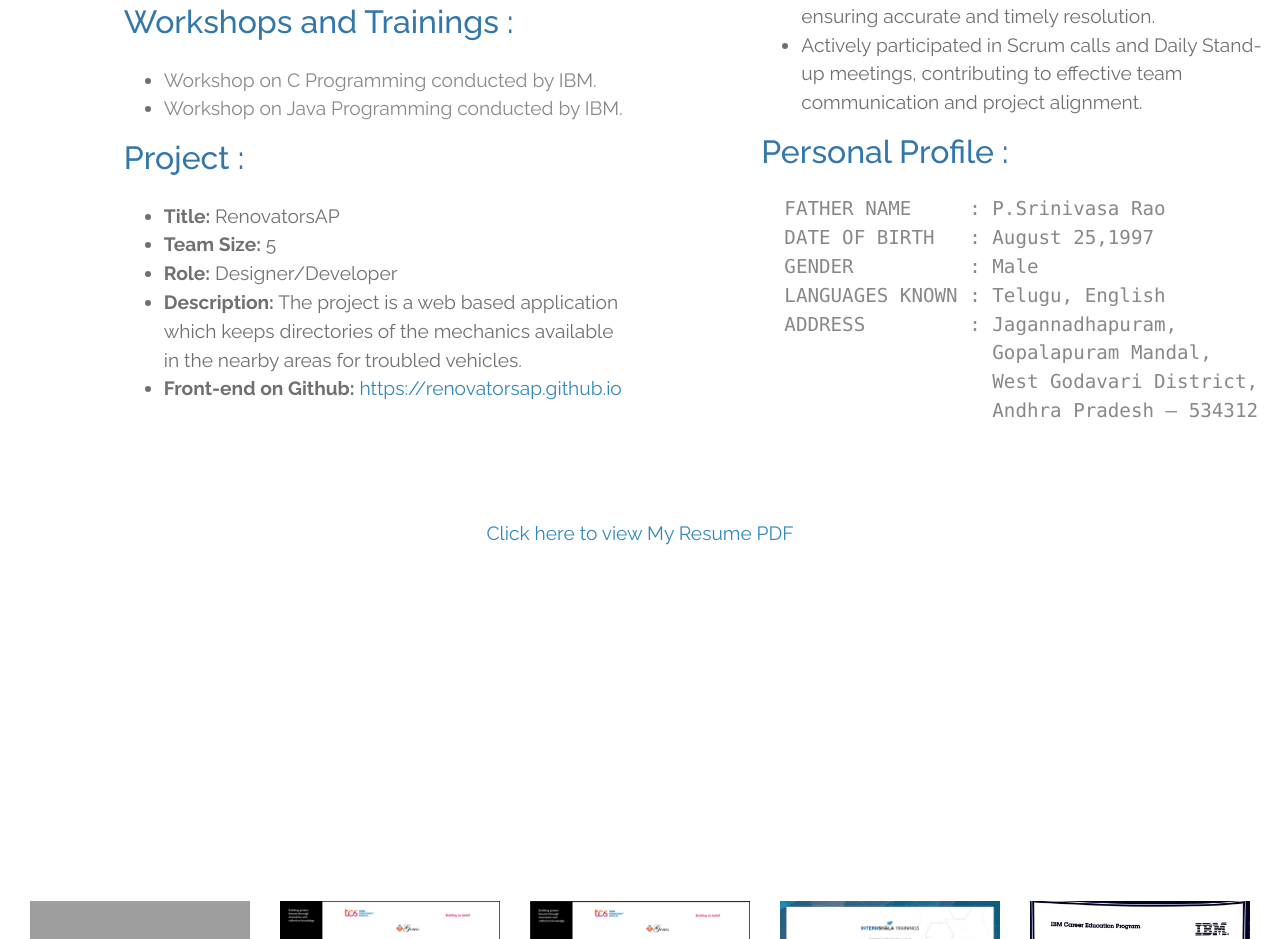
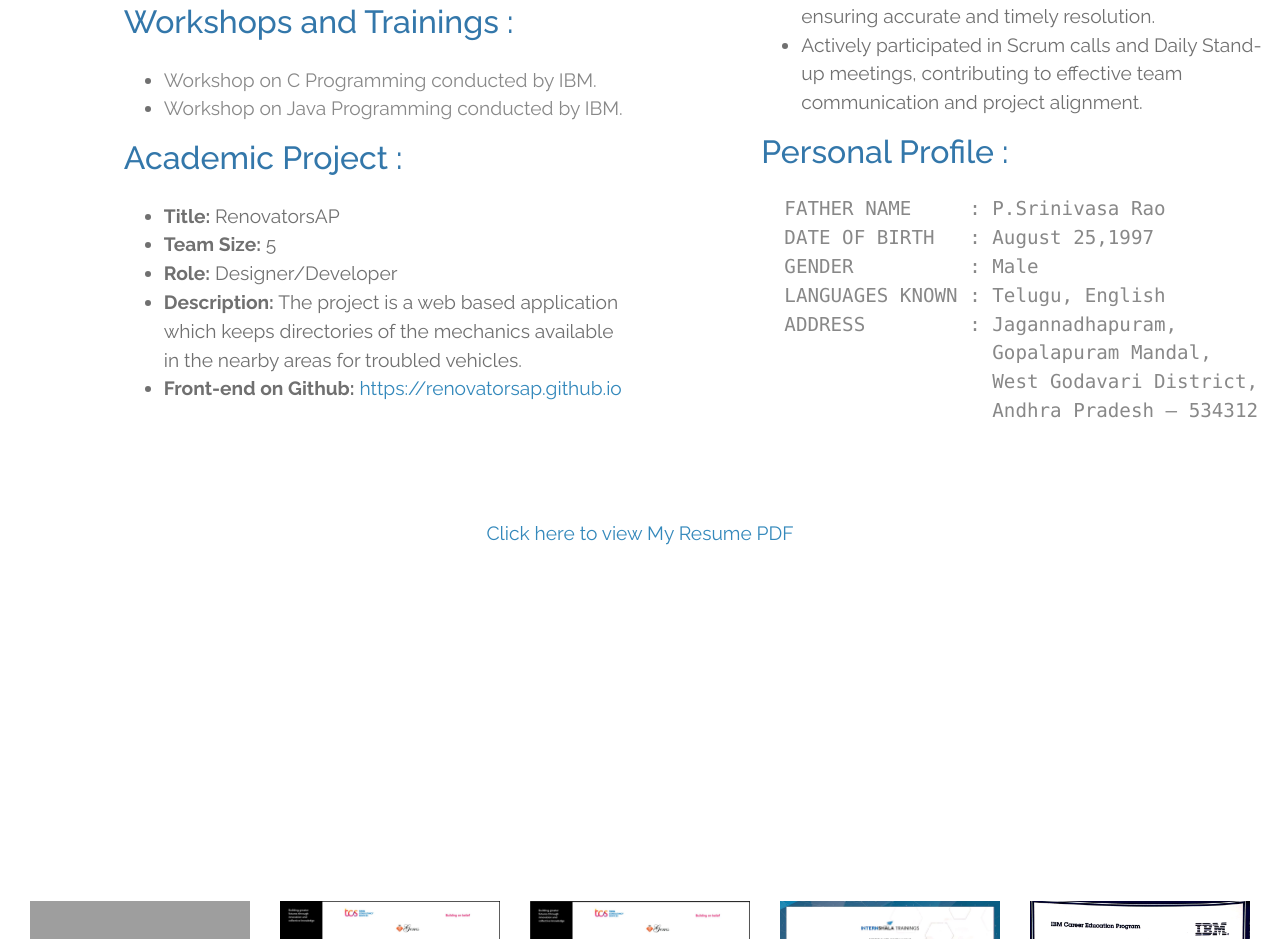
Before and after one commit to MohansatishPeta/mohansatish.peta.github.io, a plain HTML site: page index.html in a window 1280 px wide. Shown: the part 2755-3694 px from the top of the page. Drawn offline with Linux system fonts and the light colour scheme; grey boxes are pictures that could not be loaded.

Commit message:
Changed Project to Academic Project

```diff
--- a/index.html
+++ b/index.html
@@ -179,7 +179,7 @@
             </ul>
             </p>
 
-            <h2 class="tm-text-primary mb-4">Project : </h2>
+            <h2 class="tm-text-primary mb-4">Academic Project : </h2>
             <p class="mb-4 tm-intro-text">
             <ul>
               <li><b>Title:</b> RenovatorsAP</li>
```
